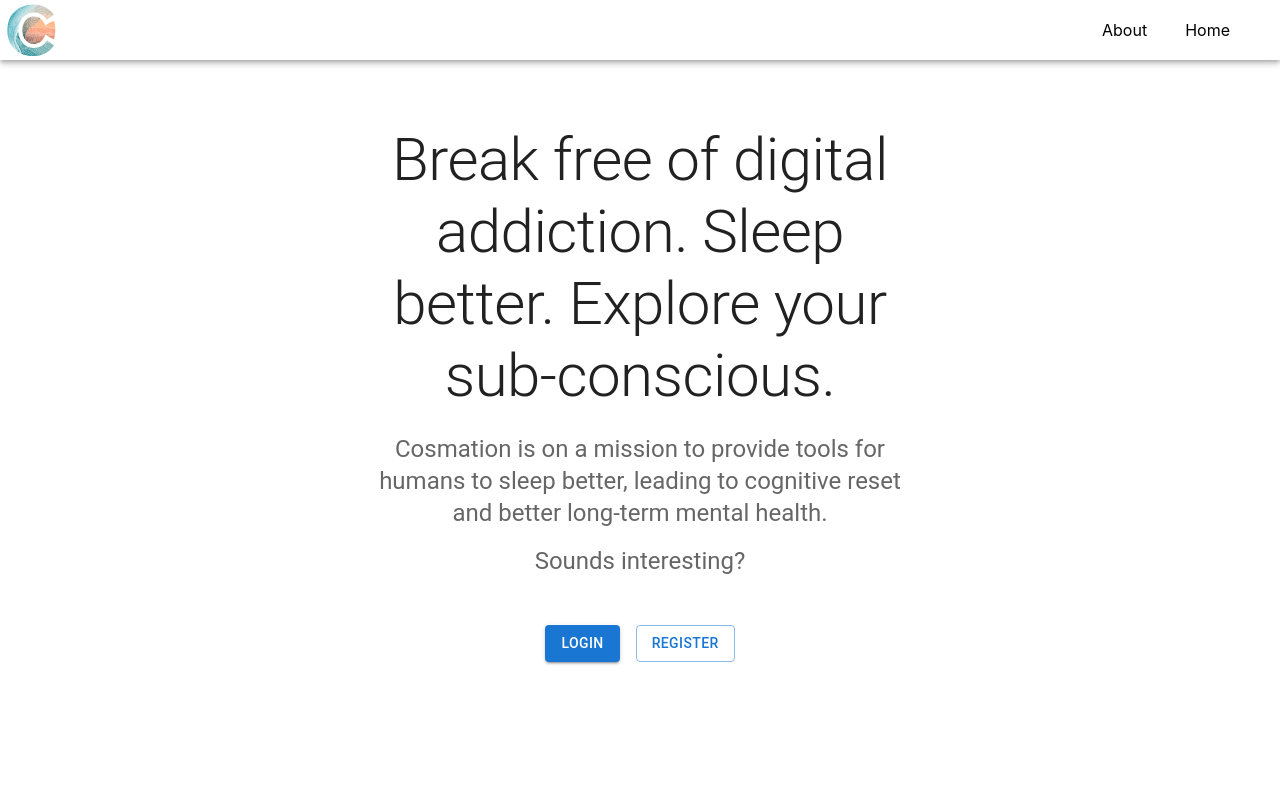
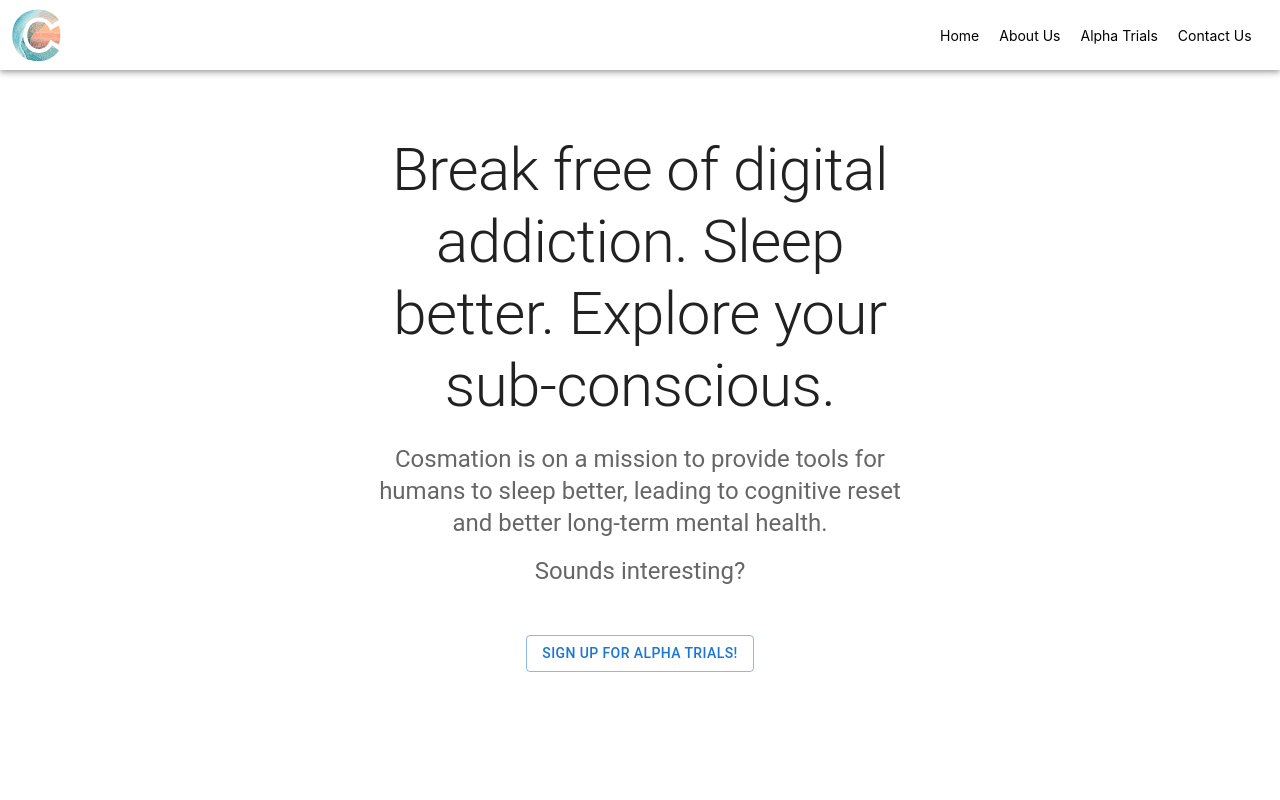
Before and after one commit to Sourabh-01/cosmation-webapp, a React (Create React App) app: page / in a window 1280 px wide. Shown: the top 800 px of the page. Built offline with nearby package versions, Linux system fonts and the light colour scheme.

Commit message:
common component flow

```diff
--- a/src/App.js
+++ b/src/App.js
@@ -1,18 +1,22 @@
-import { Routes, Route } from "react-router-dom"
+import { Routes, Route } from "react-router-dom";
 import Landing from "./components/landingComponent";
 import Login from "./components/loginComponent";
 import Register from "./components/registerComponent";
+import AlphaTrials from "./components/alphaTrials";
+import Header from "./components/header";
 
 function App() {
   return (
     <div className="App">
+      <Header />
       <Routes>
-        <Route path="/" element={ <Landing/> } />
-        <Route path="/login" element={ <Login/> } />
-        <Route path="/register" element={ <Register/> } />
+        <Route path="/" element={<Landing />} />
+        <Route path="/alpha-trials" element={<AlphaTrials />} />
+        <Route path="/login" element={<Login />} />
+        <Route path="/register" element={<Register />} />
       </Routes>
     </div>
-  )
+  );
 }
 
-export default App
+export default App;
--- /dev/null
+++ b/src/components/alphaTrials.js
@@ -0,0 +1,9 @@
+import React from 'react'
+
+const alphaTrials = () => {
+  return (
+    <div>alphaTrials</div>
+  )
+}
+
+export default alphaTrials
--- /dev/null
+++ b/src/components/header.js
@@ -0,0 +1,76 @@
+import { AppBar } from "@mui/material";
+import React from "react";
+import { ReactComponent as Logo } from "../assets/logo.svg";
+import { useNavigate } from "react-router-dom";
+import { makeStyles } from "@mui/styles";
+
+const useStyles = makeStyles({
+  root: {
+    background: "linear-gradient(45deg, #FE6B8B 30%, #FF8E53 90%)",
+    border: 0,
+    borderRadius: 3,
+    boxShadow: "0 3px 5px 2px rgba(255, 105, 135, .3)",
+    color: "white",
+    height: 48,
+    padding: "0 30px",
+  },
+  header: {
+    height: "auto",
+    backgroundColor: "white !important",
+  },
+  logoContainer: {
+    display: "flex",
+    justifyContent: "space-between",
+    "& .userField": {
+      color: "black",
+      display: "flex",
+      alignItems: "center",
+      marginRight: 50,
+    },
+    "& svg": {
+      margin: 5,
+      width: 60,
+      height: 60,
+    },
+  },
+  menuItems: {
+    color: "black",
+    display: "flex",
+    alignItems: "center",
+    marginRight: 50,
+    width: "100%",
+    maxWidth: "300px",
+    justifyContent: "space-between",
+    "& > div": {
+      whiteSpace: "nowrap",
+      fontSize: 14,
+      cursor: "pointer",
+      padding: 10,
+      "&:hover": {
+        backgroundColor: "#a7a8a9",
+        borderRadius: 20,
+        color: "white",
+      },
+    },
+  },
+});
+
+const Header = () => {
+  const navigate = useNavigate();
+  const classes = useStyles();
+  return (
+    <AppBar position="relative" className={classes.header}>
+      <div className={classes.logoContainer}>
+        <Logo />
+        <div className={classes.menuItems}>
+          <div onClick={() => navigate("/")}>Home</div>
+          <div onClick={() => navigate("/about-us")}>About Us</div>
+          <div onClick={() => navigate("/alpha-trials")}>Alpha Trials</div>
+          <div onClick={() => navigate("/contact-us")}>Contact Us</div>
+        </div>
+      </div>
+    </AppBar>
+  );
+};
+
+export default Header;
--- a/src/components/landingComponent.js
+++ b/src/components/landingComponent.js
@@ -38,32 +38,6 @@ const useStyles = makeStyles({
     height: 48,
     padding: "0 30px",
   },
-  header: {
-    height: 60,
-    backgroundColor: "white !important",
-  },
-  logoContainer: {
-    display: "flex",
-    justifyContent: "space-between",
-    "& .userField": {
-      color: "black",
-      display: "flex",
-      alignItems: "center",
-      marginRight: 50,
-    },
-    "& svg": {
-      width: 60,
-      height: 60,
-    },
-  },
-  menuItems: {
-    color: "black",
-    display: "flex",
-    alignItems: "center",
-    marginRight: 50,
-    justifyContent: "space-between",
-    width: "10%",
-  },
   footer: {
     width: "100%",
     "& svg": {
@@ -77,14 +51,6 @@ export default function LandingComponent() {
   const classes = useStyles();
   const navigate = useNavigate();
   const user = localStorage.getItem("user");
-  const handleLogin = () => {
-    navigate("/login");
-  };
-
-  const handleRegister = () => {
-    navigate("/register");
-  };
-
   const [selectedFile, setSelectedFile] = React.useState(null);
   const [loading, setLoading] = React.useState(false);
   const [image, setImage] = React.useState(null);
@@ -121,19 +87,6 @@ export default function LandingComponent() {
     <ThemeProvider theme={defaultTheme}>
       {loading && <ErrorModal loading={loading} />}
       {image && <ImageBackdrop imageLink={image} setImage={setImage} />}
-      <AppBar position="relative" className={classes.header}>
-        <div className={classes.logoContainer}>
-          <Logo />
-          {user ? (
-            <div className="userField">Welcome, {user}</div>
-          ) : (
-            <div className={classes.menuItems}>
-              <div>About</div>
-              <div>Home</div>
-            </div>
-          )}
-        </div>
-      </AppBar>
       <main>
         {/* Hero unit */}
         <Box
@@ -212,11 +165,11 @@ export default function LandingComponent() {
                 spacing={2}
                 justifyContent="center"
               >
-                <Button variant="contained" onClick={handleLogin}>
-                  Login
-                </Button>
-                <Button variant="outlined" onClick={handleRegister}>
-                  Register
+                <Button
+                  variant="outlined"
+                  onClick={() => navigate("/alpha-trials")}
+                >
+                  Sign up for Alpha Trials!
                 </Button>
               </Stack>
             </Container>
```
